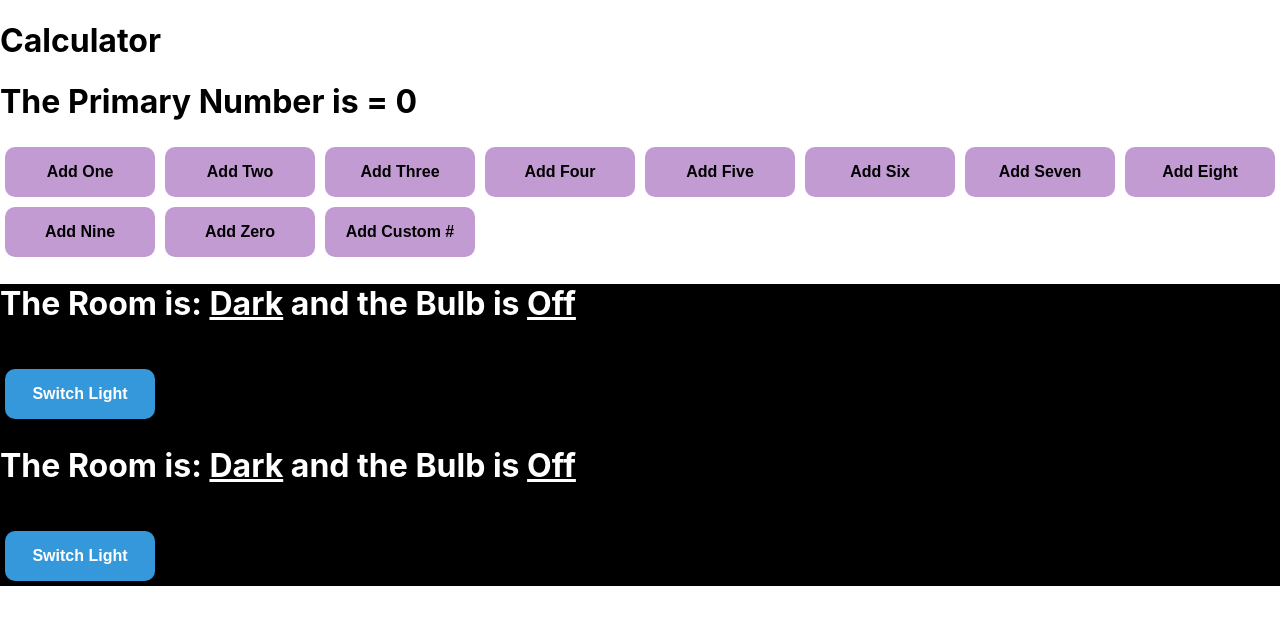
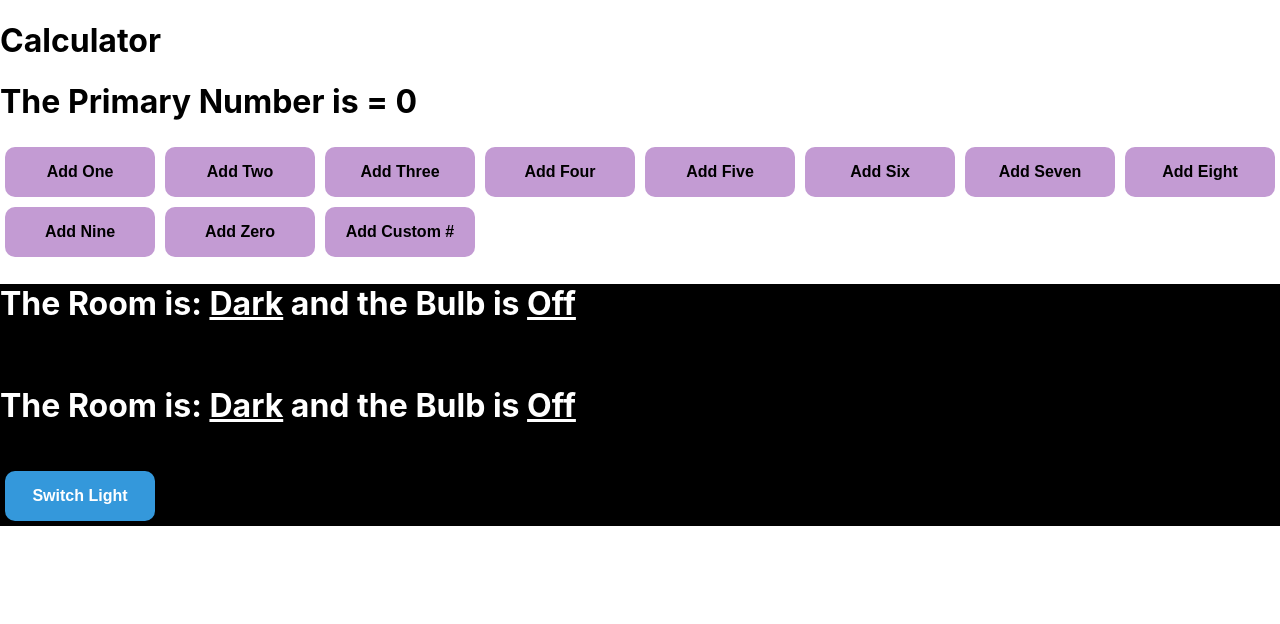
Before and after one commit to arrrssslan173/my-first-app, a React (Create React App) app: page / in a window 1280 px wide. Shown: the top 624 px of the page. Built offline with nearby package versions, Linux system fonts and the light colour scheme.

Commit message:
1 button removed

```diff
--- a/src/lights.js
+++ b/src/lights.js
@@ -11,15 +11,6 @@ function Lights () {
         <h1>The Room is:  <u>{isLit ? 'Lit' : 'Dark'}</u> and the Bulb is <u>{isLit ? 'On' : 'Off'}</u> </h1>
 
         <br />
-
-        <button className='btn2'
-            onClick={
-                ()=>
-                setLit(!isLit)
-            }>
-            Switch Light
-        </button>
-
 
         <h1>The Room is:  <u>{isLit ? 'Lit' : 'Dark'}</u> and the Bulb is <u>{isLit ? 'On' : 'Off'}</u> </h1>
 
```
